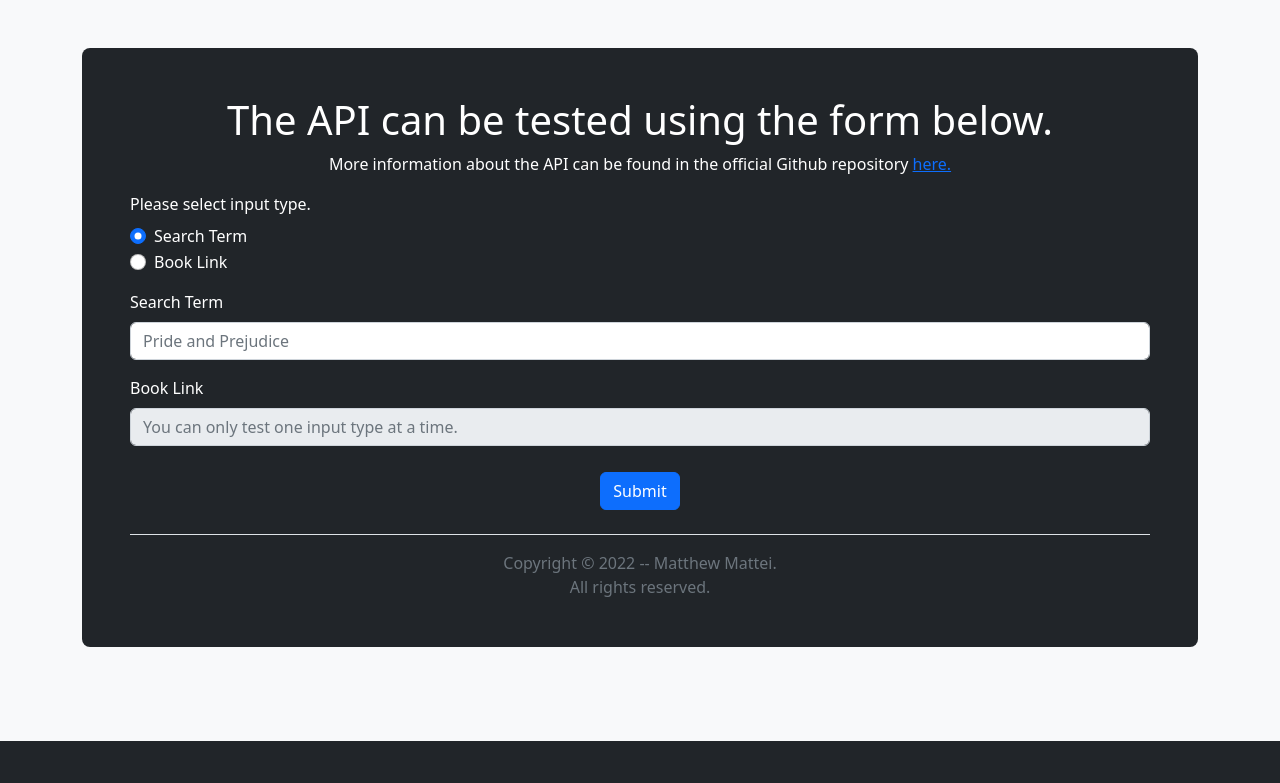
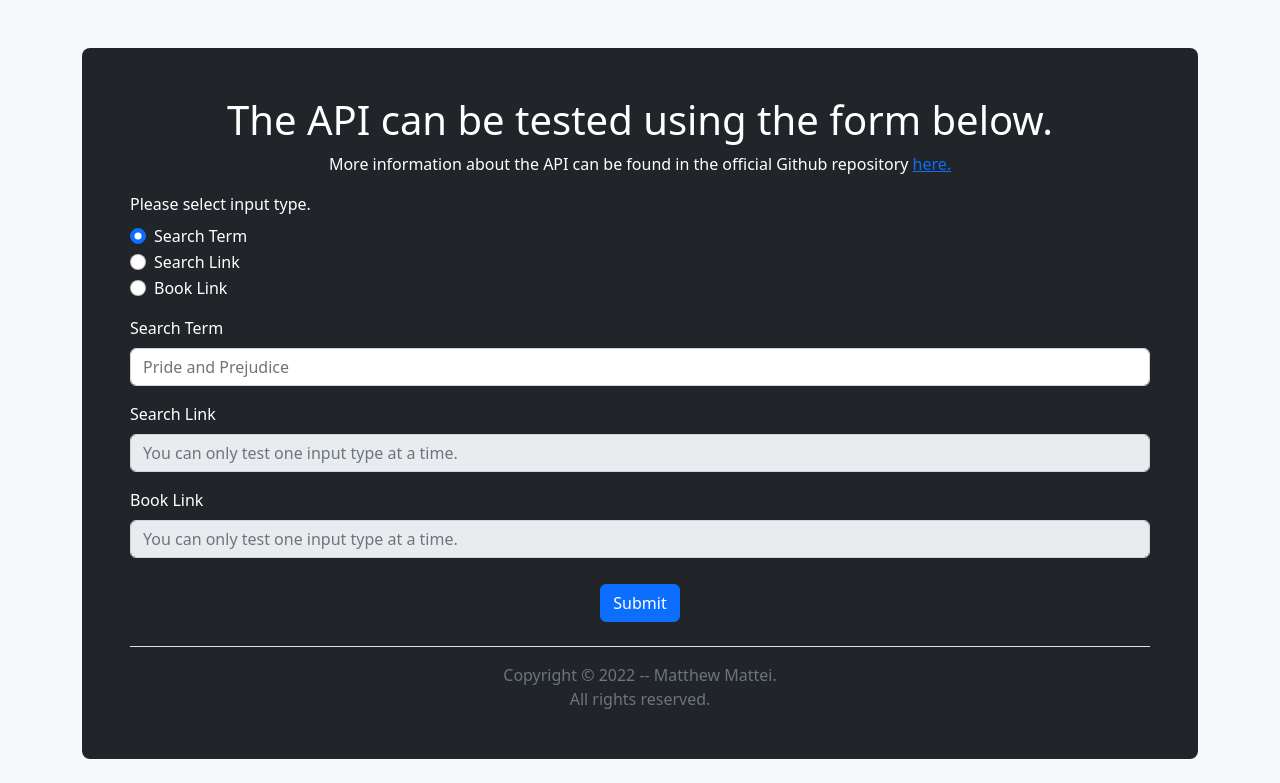
Before and after one commit to MatthewMattei/project-gutenberg-api, a Flask app: page / in a window 1280 px wide. Shown: the part 59-842 px from the top of the page. Before the commit the page ends 800 px from the top, so only its background shows below. Run offline with Flask 2, Linux system fonts and the light colour scheme.

Commit message:
Fixed pgAPI function calls and updated API to also take search links.

```diff
--- a/app.py
+++ b/app.py
@@ -1,10 +1,11 @@
 from project_gutenberg_api import pgAPI
 from flask import Flask, jsonify, render_template, request
 
+error_message = "Sorry, there was an error. Please check the format of the data you entered and try again."
+
 app = Flask(__name__)
 
-#TODO: determine how to deal with weird characters like hyphen --> \u
-#Maybe also get rid of self/pgAPI requirement in function calls?
+#Note, jsonify encodes some special characters
 
 @app.route('/')
 def welcome():
@@ -19,11 +20,23 @@
         api = pgAPI()
         form_data = request.form
         if form_data["inputTypeRadio"] == "searchTerm":
-            url = pgAPI.createURL(pgAPI, form_data["givenData"])
-            json_arr = pgAPI.quickSearch(pgAPI, url)
-            return jsonify(json_arr)
+            try:
+                url = api.createURL(form_data["givenData"])
+                json_arr = api.quickSearch(url)
+                return jsonify(json_arr)
+            except:
+                return error_message
+        elif form_data["inputTypeRadio"] == "searchLink":
+            try:
+                json_arr = api.quickSearch(form_data["givenData"])
+                return jsonify(json_arr)
+            except:
+                return error_message
         else:
-            return jsonify(pgAPI.accessBook(pgAPI, form_data["givenData"]))
+            try:
+                return jsonify(api.accessBook(form_data["givenData"]))
+            except:
+                return error_message
 
 if __name__ == "__main__":
     app.run(debug = True)
--- a/static/script.js
+++ b/static/script.js
@@ -1,20 +1,44 @@
 var listOfRadioButtons = document.getElementsByClassName("radio-button");
+var searchTermInput = document.getElementById('searchTermInput');
+var bookInput = document.getElementById('bookInput');
+var searchLinkInput = document.getElementById('searchLinkInput');
+var bookRadio = document.getElementById('bookRadio')
+var queryTermRadio = document.getElementById('queryTermRadio')
+var queryLinkRadio = document.getElementById('queryLinkRadio')
+var defaultPlaceholder = "You can only test one input type at a time.";
+var enabledOption;
+var disabledOption1;
+var disabledOption2;
+
+function disableInputBox(option){
+    option.setAttribute("disabled", true);
+    option.value = "";
+    option.setAttribute("placeholder", defaultPlaceholder);
+}
 
 for (i = 0; i < listOfRadioButtons.length; i++){
   listOfRadioButtons[i].onclick = function () {
-    if (document.getElementById('bookRadio').checked){
-        document.getElementById('bookInput').removeAttribute("disabled");
-        document.getElementById('bookInput').setAttribute("placeholder", "https://www.gutenberg.org/")
-        document.getElementById('searchInput').setAttribute("disabled", true);
-        document.getElementById('searchInput').value = ""
-        document.getElementById('searchInput').setAttribute("placeholder", "You can only test one input type at a time.")
+    if (bookRadio.checked){
+        enabledOption = bookInput;
+        disabledOption1 = searchTermInput;
+        disabledOption2 = searchLinkInput;
+        enabledOption.setAttribute("placeholder", "https://www.gutenberg.org/ebooks/1342");
+
+      }
+    else if (queryLinkRadio.checked){
+        enabledOption = searchLinkInput;
+        disabledOption1 = searchTermInput;
+        disabledOption2 = bookInput;
+        enabledOption.setAttribute("placeholder", "https://www.gutenberg.org/ebooks/search/?query=pride+and+prejudice&submit_search=Go%21");
       }
     else {
-        document.getElementById('searchInput').removeAttribute("disabled");
-        document.getElementById('searchInput').setAttribute("placeholder", "Pride and Prejudice")
-        document.getElementById('bookInput').setAttribute("disabled", true);
-        document.getElementById('bookInput').value = ""
-        document.getElementById('bookInput').setAttribute("placeholder", "You can only test one input type at a time.")
-      }
+        enabledOption = searchTermInput;
+        disabledOption1 = searchLinkInput;
+        disabledOption2 = bookInput;
+        enabledOption.setAttribute("placeholder", "Pride and Prejudice");
+    }
+    enabledOption.removeAttribute("disabled");
+    disableInputBox(disabledOption1);
+    disableInputBox(disabledOption2);
   }
 }
--- a/templates/index.html
+++ b/templates/index.html
@@ -33,32 +33,45 @@
     </div>
   </nav>
 
-  <!-- Jumbotron & Forms -->
+  <!-- Jumbotron -->
   <div class="container py-4">
     <div class="h-100 p-5 text-bg-dark rounded-3">
       <h1 class="center-justify"> The API can be tested using the form below.</h1>
       <p class="center-justify">More information about the API can be found in the official Github repository
         <a href="https://github.com/MatthewMattei/project-gutenberg-api">here.</a>
       </p>
+      <!-- Form -->
       <form action="/api" method="post">
         <div class="mb-3">
+          <!-- Radio buttons -->
           <label class="form-label">Please select input type.</label>
           <div class="form-check">
-            <input class="form-check-input radio-button" type="radio" name="inputTypeRadio" id="queryRadio" value="searchTerm" checked>
-            <label class="form-check-label" for="queryRadio">
+            <input class="form-check-input radio-button" type="radio" name="inputTypeRadio" id="queryTermRadio" value="searchTerm" checked>
+            <label class="form-check-label" for="queryTermRadio">
               Search Term
             </label>
           </div>
           <div class="form-check">
-            <input class="form-check-input radio-button" type="radio" name="inputTypeRadio" value="bookLink" id="bookRadio">
+            <input class="form-check-input radio-button" type="radio" name="inputTypeRadio" id="queryLinkRadio" value="searchLink">
+            <label class="form-check-label" for="queryLinkRadio">
+              Search Link
+            </label>
+          </div>
+          <div class="form-check">
+            <input class="form-check-input radio-button" type="radio" name="inputTypeRadio" id="bookRadio" value="bookLink">
             <label class="form-check-label" for="bookRadio">
               Book Link
             </label>
           </div>
         </div>
+        <!-- Input Boxes-->
         <div class="mb-3">
           <label class="form-label">Search Term</label>
-          <input id="searchInput" class="form-control" type="text" placeholder="Pride and Prejudice" name="givenData">
+          <input id="searchTermInput" class="form-control" type="text" placeholder="Pride and Prejudice" name="givenData">
+        </div>
+        <div class="mb-3">
+          <label class="form-label">Search Link</label>
+          <input id="searchLinkInput" class="form-control" type="text" placeholder="You can only test one input type at a time." name="givenData" disabled>
         </div>
         <div class="mb-3">
           <label class="form-label">Book Link</label>
```
Also changed, not shown: project_gutenberg_api.py (+6 -6 lines).
